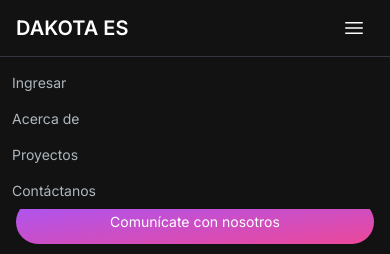
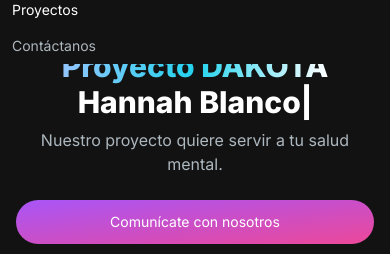
Before and after one commit to juanCC123/projectDakota, a Next.js app: page /pages/portfolio in a window 390 px wide. Shown: the top 254 px of the page. Built offline with nearby package versions, Linux system fonts and the light colour scheme.

Commit message:
modificado p

```diff
--- a/src/app/components/component_portaf/Navbar.jsx
+++ b/src/app/components/component_portaf/Navbar.jsx
@@ -3,7 +3,6 @@ import Link from "next/link";
 import React, { useState } from "react";
 import NavLink from "./NavLink";
 import { Bars3Icon, XMarkIcon } from "@heroicons/react/24/solid";
-import MenuOverlay from "./MenuOverlay";
 
 const navLinks = [
   {
@@ -37,6 +36,7 @@ const Navbar = () => {
         <Link href="/" className="text-xl sm:text-2xl font-semibold text-white">
           DAKOTA ES
         </Link>
+        {/* Botón de menú para móviles */}
         <div className="md:hidden flex items-center">
           <button
             onClick={() => setNavbarOpen(!navbarOpen)}
@@ -48,11 +48,9 @@ const Navbar = () => {
             )}
           </button>
         </div>
-        <div
-          className={`md:flex md:space-x-4 ${
-            navbarOpen ? "hidden" : "block"
-          } absolute md:static bg-[#121212] md:bg-transparent w-full md:w-auto top-full left-0 md:top-auto md:left-auto border-t md:border-0 border-[#33353F]`}>
-          <ul className="flex flex-col md:flex-row md:space-x-4 mt-2 md:mt-0 text-sm sm:text-base">
+        {/* Menú para dispositivos grandes */}
+        <div className="hidden md:flex md:space-x-4">
+          <ul className="flex space-x-4 text-sm sm:text-base">
             {navLinks.map((link, index) => (
               <li key={index}>
                 <NavLink
@@ -65,9 +63,24 @@ const Navbar = () => {
           </ul>
         </div>
       </div>
-      {navbarOpen && (
-        <MenuOverlay links={navLinks} closeMenu={() => setNavbarOpen(false)} />
-      )}
+      {/* Menú desplegable en móviles */}
+      <div
+        className={`md:hidden fixed top-16 left-0 right-0 bg-[#121212] border-t border-[#33353F] transition-transform transform ${
+          navbarOpen ? "translate-y-0" : "-translate-y-full"
+        }`}>
+        <ul className="flex flex-col text-sm sm:text-base">
+          {navLinks.map((link, index) => (
+            <li key={index}>
+              <NavLink
+                href={link.path}
+                title={link.title}
+                newTab={link.newTab}
+                onClick={() => setNavbarOpen(false)} // Cierra el menú al hacer clic en un enlace
+              />
+            </li>
+          ))}
+        </ul>
+      </div>
     </nav>
   );
 };
```
